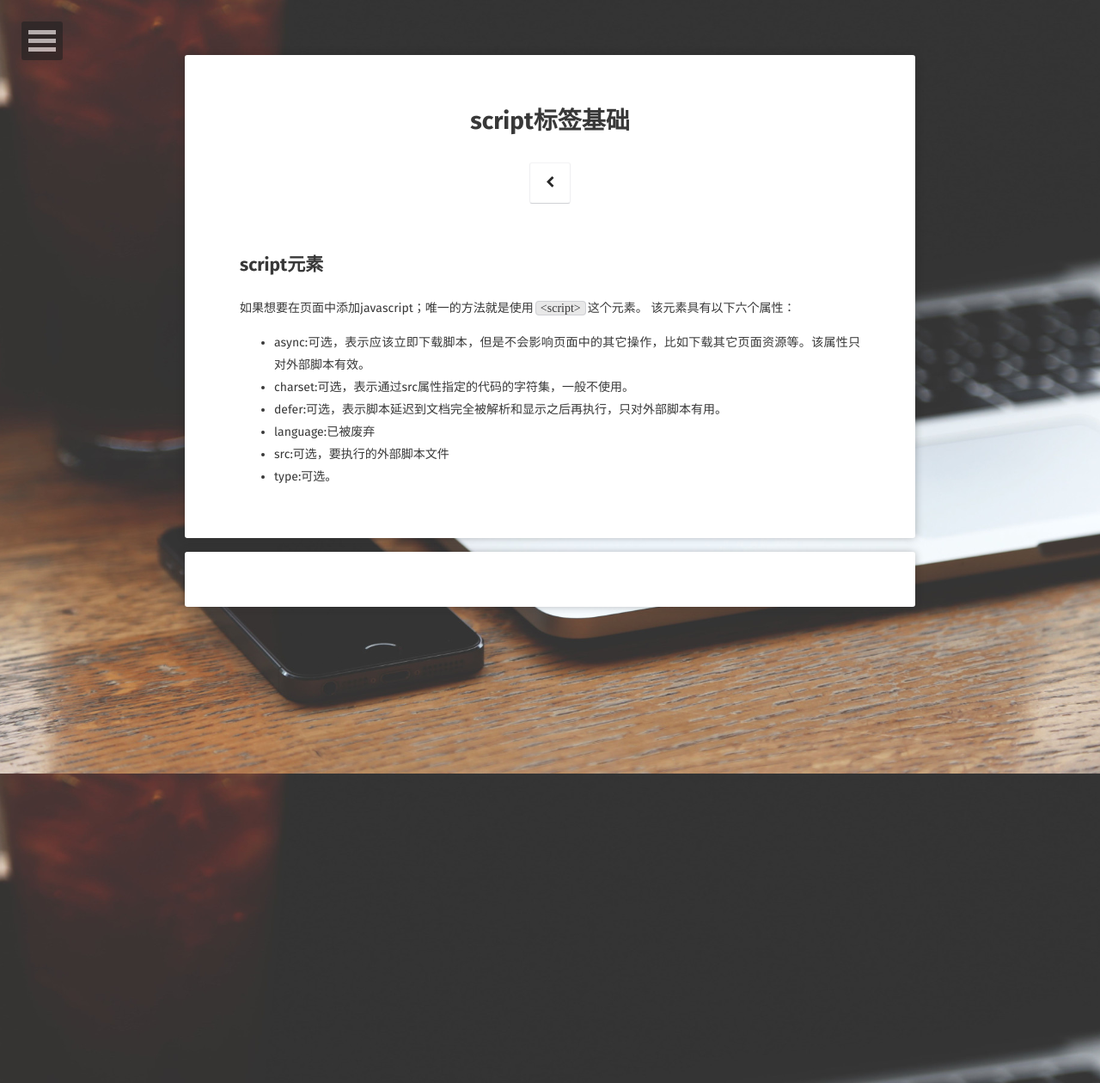
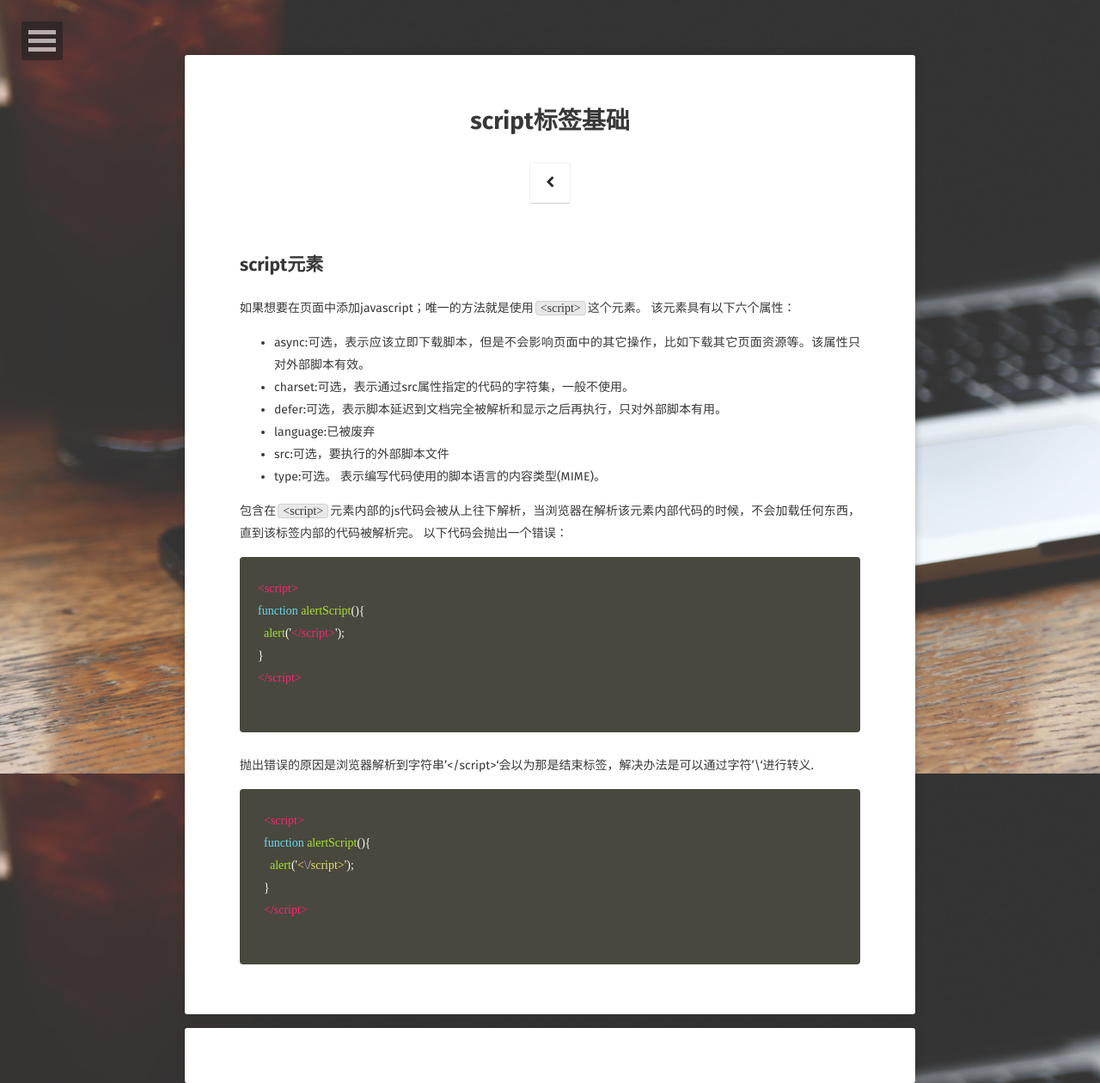
Before and after one commit to xcs-go/xcs.github.io, a Jekyll site: the page built from _posts/2017-10-10-script.md, in a window 1280 px wide. Shown: the whole page at 86% size. Built offline with Jekyll 4.4.1, drawn with Linux system fonts in a browser that asks for light colours; some web fonts are replaced; comment, search, counter and statistics services are not loaded.

Commit message:
script标签

```diff
--- a/_posts/2017-10-10-script.md
+++ b/_posts/2017-10-10-script.md
@@ -16,4 +16,22 @@ category: javascript
   - defer:可选，表示脚本延迟到文档完全被解析和显示之后再执行，只对外部脚本有用。
   - language:已被废弃
   - src:可选，要执行的外部脚本文件
-  - type:可选。
+  - type:可选。 表示编写代码使用的脚本语言的内容类型(MIME)。
+
+  包含在`<script>`元素内部的js代码会被从上往下解析，当浏览器在解析该元素内部代码的时候，不会加载任何东西，直到该标签内部的代码被解析完。
+  以下代码会抛出一个错误：
+  {% highlight html %}
+  <script>
+  function alertScript(){
+    alert('</script>');
+  }
+  </script>
+  {% endhighlight %}
+  抛出错误的原因是浏览器解析到字符串'</script>'会以为那是结束标签，解决办法是可以通过字符'\\'进行转义.
+  {% highlight html %}
+    <script>
+    function alertScript(){
+      alert('<\/script>');
+    }
+    </script>
+    {% endhighlight %}
```
